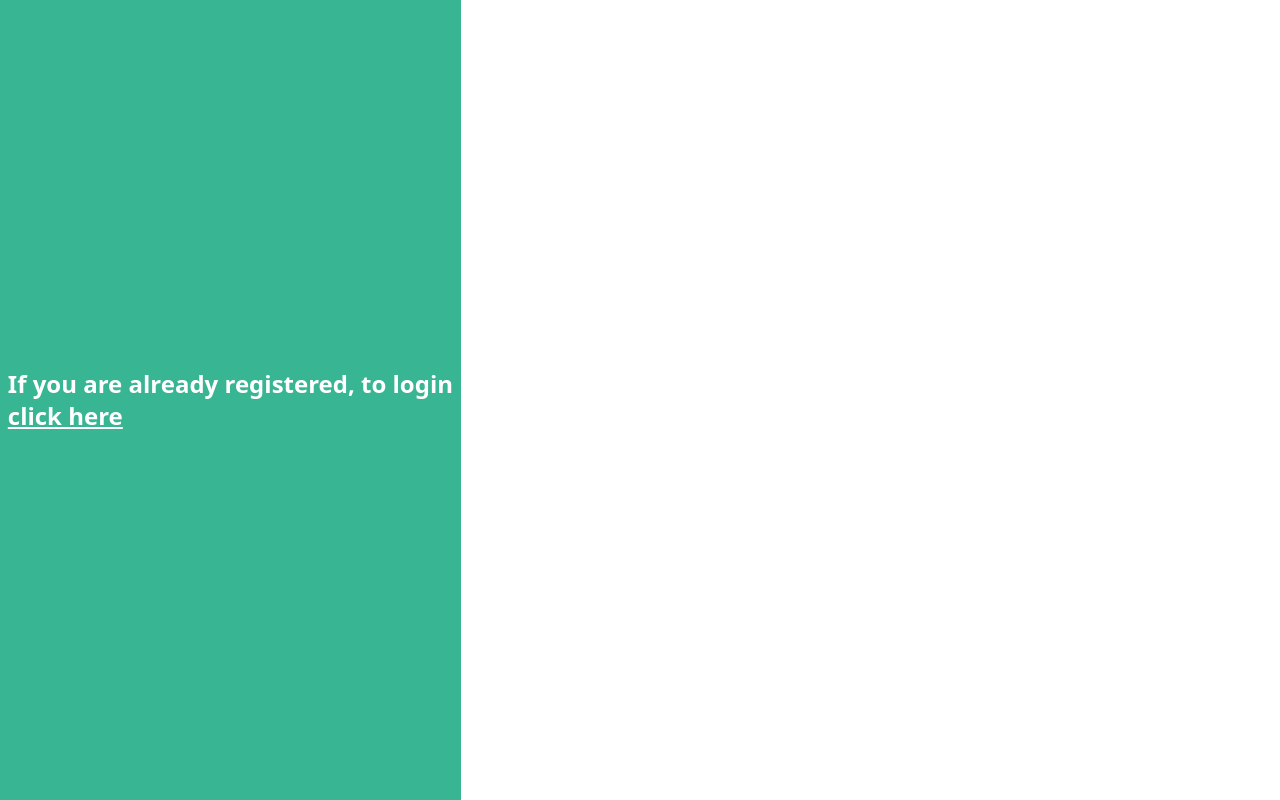
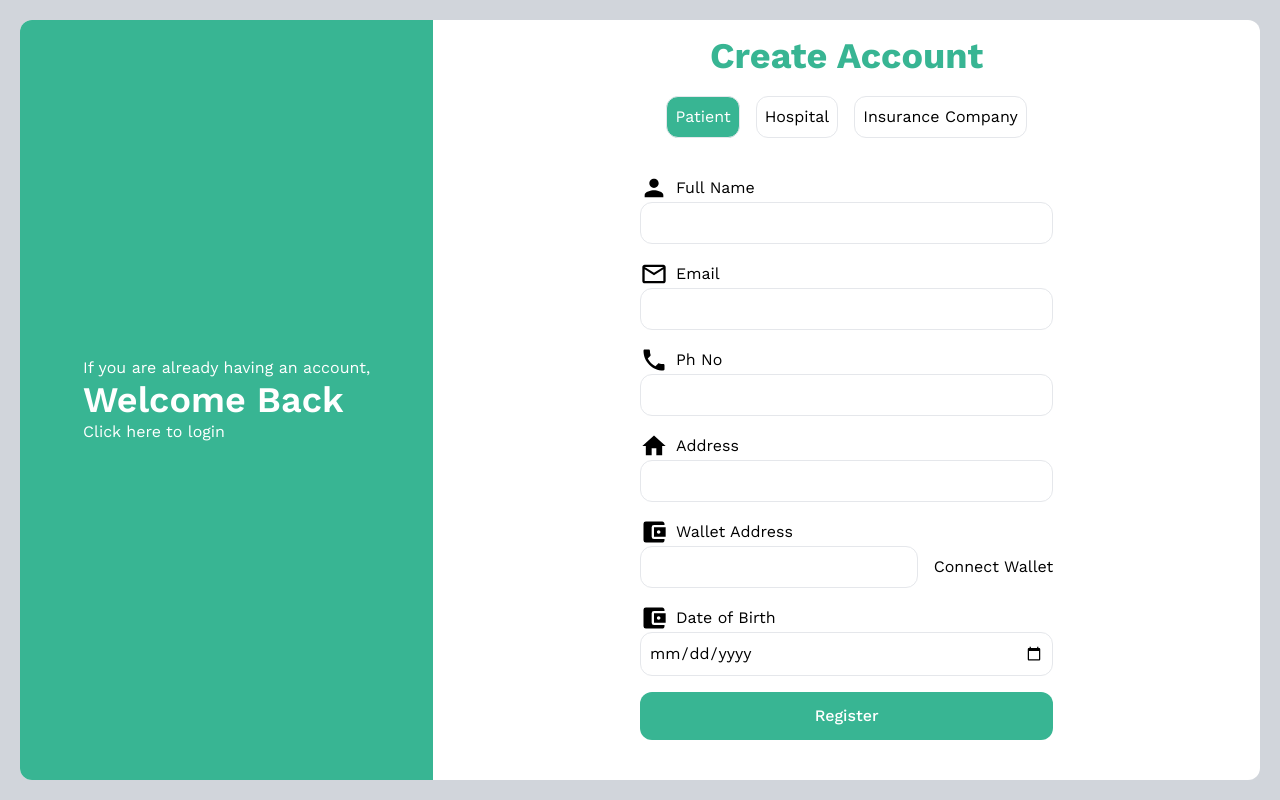
Before and after one commit to ashishsurya/medical-insurance-chain-btp, a Next.js app: page /register in a window 1280 px wide. Built offline with nearby package versions, Linux system fonts and the light colour scheme.

Commit message:
completed ui for patient registration

```diff
--- a/package.json
+++ b/package.json
@@ -11,7 +11,9 @@
   "dependencies": {
     "next": "13.0.0",
     "react": "18.2.0",
-    "react-dom": "18.2.0"
+    "react-dom": "18.2.0",
+    "react-hook-form": "^7.39.1",
+    "react-icons": "^4.6.0"
   },
   "devDependencies": {
     "autoprefixer": "^10.4.13",
--- /dev/null
+++ b/src/components/RegisterForm.jsx
@@ -0,0 +1,111 @@
+import { useForm } from 'react-hook-form';
+import {
+  MdPerson,
+  MdOutlineEmail,
+  MdLocalPhone,
+  MdHome,
+  MdAccountBalanceWallet,
+} from 'react-icons/md';
+import CustomInput from './customs/CustomInput';
+import { useState } from 'react';
+import CustomRadio from './customs/CustomRadio';
+
+const RegisterForm = () => {
+  const [userType, setUserType] = useState('Patient');
+  const {
+    register,
+    handleSubmit,
+    formState: { errors },
+  } = useForm();
+
+  const registerUser = (data) => {
+    console.log(data);
+  };
+
+  console.log(errors);
+
+  return (
+    <div className='text-black flex flex-col items-center py-4 '>
+      <h2 className='text-primary text-4xl font-bold'>Create Account</h2>
+      <div className='flex space-x-4 my-5'>
+        <CustomRadio
+          label={'Patient'}
+          name='user-type'
+          setUserType={setUserType}
+          userType={userType}
+        />
+        <CustomRadio
+          label={'Hospital'}
+          name='user-type'
+          setUserType={setUserType}
+          userType={userType}
+        />
+        <CustomRadio
+          label={'Insurance Company'}
+          name='user-type'
+          setUserType={setUserType}
+          userType={userType}
+        />
+      </div>
+      <form
+        className=' w-1/2 flex flex-col space-y-4 mt-4 overflow-scroll'
+        onSubmit={handleSubmit(registerUser)}
+      >
+        <CustomInput
+          label={'Full Name'}
+          Icon={MdPerson}
+          register={register}
+          formKey='fullname'
+          errors={errors}
+        />
+        <CustomInput
+          label={'Email'}
+          Icon={MdOutlineEmail}
+          register={register}
+          formKey='email'
+          errors={errors}
+        />
+        <CustomInput
+          label={'Ph No'}
+          Icon={MdLocalPhone}
+          register={register}
+          formKey='phNo'
+          errors={errors}
+          minLength={10}
+          maxLength={10}
+        />
+        <CustomInput
+          label={'Address'}
+          Icon={MdHome}
+          register={register}
+          formKey='address'
+          errors={errors}
+        />
+        <CustomInput
+          label={'Wallet Address'}
+          Icon={MdAccountBalanceWallet}
+          register={register}
+          formKey='walletAddress'
+          errors={errors}
+          notFullWidth
+        />
+        <CustomInput
+          label={'Date of Birth'}
+          Icon={MdAccountBalanceWallet}
+          register={register}
+          formKey='DOB'
+          errors={errors}
+          type='date'
+        />
+        <button
+          type='submit'
+          className='bg-primary hover:bg-primary text-white p-3 font-medium rounded-xl'
+        >
+          Register
+        </button>
+      </form>
+    </div>
+  );
+};
+
+export default RegisterForm;
--- /dev/null
+++ b/src/components/customs/CustomInput.jsx
@@ -0,0 +1,42 @@
+import { useId } from 'react';
+
+const CustomInput = ({
+  Icon,//icon for ui
+  label,//label for screen readers
+  register,// react-hook form
+  formKey,// key to store value
+  notFullWidth,
+  minLength,
+  maxLength,
+  type,// type of input
+}) => {
+  const id = useId();
+  return (
+    <div className='flex flex-col '>
+      <div className='flex items-center space-x-2'>
+        <Icon className='w-7 h-7' />
+        <label htmlFor={`${id}-${label}`}>{label}</label>
+      </div>
+      <div className={`space-x-4 flex items-center`}>
+        <input
+          id={`${id}-${label}`}
+          type={type ? type : 'text'}
+          className={`border focus:border-2 rounded-xl p-2 flex-1`}
+          {...register(formKey, {
+            required: 'This is a required field',
+            minLength,
+            maxLength,
+          })}
+        />
+        {/* Web3 Modal btn need to be implemented */}
+        {notFullWidth && (
+          <button type='button' className=''>
+            Connect Wallet
+          </button>
+        )}
+      </div>
+    </div>
+  );
+};
+
+export default CustomInput;
--- /dev/null
+++ b/src/components/customs/CustomRadio.jsx
@@ -0,0 +1,31 @@
+import { useId } from 'react';
+
+const CustomRadio = ({ name, label, userType, setUserType }) => {
+  const id = useId();
+  const checked = userType === label
+  return (
+    <div className={`flex items-center rounded-xl space-x-2 border p-2 cursor-pointer   ${checked ? "bg-primary text-white" : ""}`}>
+      <input
+        hidden
+        type='radio'
+        name={name}
+        id={`${id}-${label}`}
+        checked={checked}
+        onChange={() => {
+          setUserType(label);
+        }}
+      />
+      <label
+        className="cursor-pointer"
+        htmlFor={`${id}-${label}`}
+        onClick={() => {
+          setUserType(label);
+        }}
+      >
+        {label}
+      </label>
+    </div>
+  );
+};
+
+export default CustomRadio;
--- a/src/globals.css
+++ b/src/globals.css
@@ -1,3 +1,13 @@
+@import url('https://fonts.googleapis.com/css2?family=Work+Sans:wght@300;400;500;600;700&display=swap');
 @tailwind base;
 @tailwind components;
 @tailwind utilities;
+
+@layer base {
+  body {
+    @apply bg-gray-300 font-work-sans;
+  }
+  input {
+    @apply focus:outline-none focus:border-primary
+  }
+}
--- a/src/pages/index.js
+++ b/src/pages/index.js
@@ -1,8 +1,12 @@
-import Head from 'next/head'
-import Image from 'next/image'
+import Head from 'next/head';
+import Image from 'next/image';
+import Link from 'next/link';
 
 export default function Home() {
   return (
-    <h1 className='text-primary'>Hello World</h1>
-  )
+    <>
+      <h1 className='text-primary'>Hello World</h1>
+      <Link href='/register'> Register</Link>
+    </>
+  );
 }
--- a/src/pages/register.js
+++ b/src/pages/register.js
@@ -1,21 +1,26 @@
 import Link from 'next/link';
+import RegisterForm from '../components/RegisterForm';
 
 export default function RegisterPage() {
   return (
-    <div className='max-w-6xl flex h-screen text-white'>
-      <div
-        id='left-banner-login'
-        className='flex-[0.4] bg-primary flex flex-col justify-center items-center gap-16'
-      >
-        <h3 className='text-2xl font-bold'>
-          If you are already registered, to login <br />
-          <Link href={'/login'} passHref>
-            {' '}
-            <span className='underline text-center'>click here</span>
-          </Link>
-        </h3>
+    <div className='p-5 h-screen'>
+      <div className='flex  text-white  h-full  bg-white rounded-xl'>
+        <div
+          id='left-banner-login'
+          className='flex-1 bg-primary flex flex-col justify-center items-center gap-16 rounded-l-xl'
+        >
+          <p className=''>
+            If you are already having an account,
+            <br />
+            <span className='font-semibold text-4xl'>Welcome Back</span>
+            <br />
+            <Link href='/login'>Click here to login</Link>
+          </p>
+        </div>
+        <div id='right-register-container' className='flex-[2]'>
+          <RegisterForm />
+        </div>
       </div>
-      <div id='right-register-container' className='flex-[0.6]'></div>
     </div>
   );
 }
--- a/tailwind.config.js
+++ b/tailwind.config.js
@@ -1,15 +1,18 @@
 /** @type {import('tailwindcss').Config} */
 module.exports = {
   content: [
-    "./src/pages/**/*.{js,ts,jsx,tsx}",
-    "./src/components/**/*.{js,ts,jsx,tsx}",
+    './src/pages/**/*.{js,ts,jsx,tsx}',
+    './src/components/**/*.{js,ts,jsx,tsx}',
   ],
   theme: {
     extend: {
       colors: {
-        'primary' : "#38B593"
-      }
+        primary: '#38B593',
+      },
+      fontFamily: {
+        'work-sans': "'Work Sans', sans-serif;",
+      },
     },
   },
   plugins: [],
-}
+};
```
Also changed, not shown: 1 other file (tests, documents, lock files or other folders).
